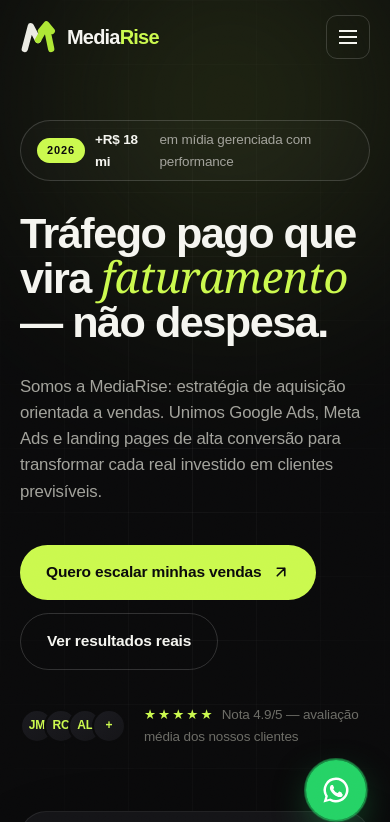
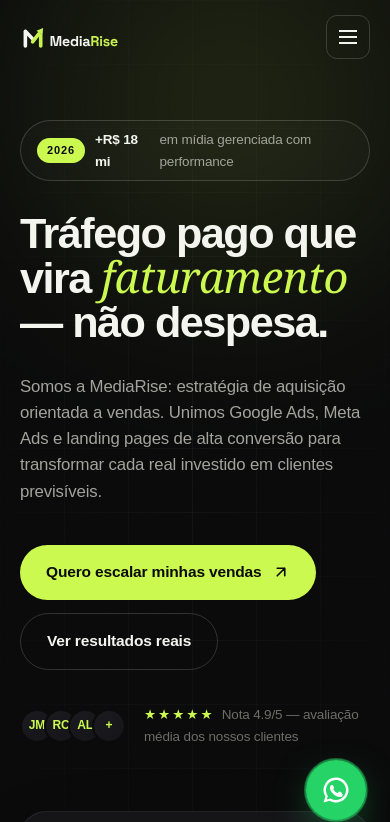
Before and after one commit to joaozzns/mediarise, a plain HTML site: page index.html in a window 390 px wide. Shown: the top 822 px of the page. Drawn offline with Linux system fonts and the light colour scheme.

Commit message:
Usa a logo oficial da MediaRise (lockup vetorial) no header, footer e favicon
- Substitui o icone+texto recriado pelo SVG oficial MediaRise Lockup
- Atualiza favicon a partir do simbolo oficial
- Remove a fonte Baloo 2 e o icone antigo (nao utilizados)
- Corrige menu mobile (visibility quando fechado)

Co-Authored-By: Claude Opus 4.8 <noreply@anthropic.com>

```diff
--- a/css/styles.css
+++ b/css/styles.css
@@ -94,10 +94,9 @@ header.scrolled{
 }
 .nav{display:flex;align-items:center;justify-content:space-between;height:74px}
 .brand{display:flex;align-items:center;gap:11px;font-family:var(--font-display);font-weight:800;font-size:20px;letter-spacing:-.04em}
-.brand .mark-img{width:36px;height:36px;flex:0 0 auto;display:block;transition:transform .4s var(--ease)}
-.brand:hover .mark-img{transform:translateY(-2px) rotate(-4deg)}
-.brand b{color:var(--ink)}
-.brand b span{color:var(--lime)}
+.brand .logo-full{height:30px;width:auto;display:block;transition:transform .4s var(--ease)}
+.brand:hover .logo-full{transform:translateY(-2px)}
+.foot-brand .logo-full{height:36px}
 .nav-links{display:flex;align-items:center;gap:34px}
 .nav-links a{font-size:14.5px;font-weight:500;color:var(--ink-dim);transition:color .25s;position:relative}
 .nav-links a:hover{color:var(--ink)}
@@ -116,9 +115,10 @@ body.menu-open .burger span::after{top:0;transform:rotate(-45deg)}
 .mobile-menu{
   position:fixed;inset:0;z-index:999;background:var(--bg);
   display:flex;flex-direction:column;justify-content:center;gap:8px;padding:0 32px;
-  transform:translateY(-100%);transition:transform .55s var(--ease);
+  transform:translateY(-100%);visibility:hidden;
+  transition:transform .55s var(--ease),visibility .55s var(--ease);
 }
-body.menu-open .mobile-menu{transform:translateY(0)}
+body.menu-open .mobile-menu{transform:translateY(0);visibility:visible}
 .mobile-menu a:not(.btn){font-family:var(--font-display);font-size:clamp(2rem,9vw,3rem);font-weight:700;letter-spacing:-.03em;color:var(--ink);padding:6px 0;border-bottom:1px solid var(--line)}
 .mobile-menu .btn{margin-top:30px;justify-content:center;font-size:16px;font-weight:700;padding:17px 26px;border:none}
 
--- a/index.html
+++ b/index.html
@@ -35,8 +35,7 @@
 <header id="header">
   <div class="wrap nav">
     <a href="#top" class="brand" aria-label="MediaRise">
-      <img class="mark-img" src="assets/logo.svg" alt="" width="36" height="36" />
-      <b>Media<span>Rise</span></b>
+      <img class="logo-full" src="assets/logo-full.svg" alt="MediaRise" />
     </a>
     <nav class="nav-links">
       <a href="#servicos">Serviços</a>
@@ -475,7 +474,7 @@
   <div class="wrap">
     <div class="foot-grid">
       <div class="foot-brand">
-        <a href="#top" class="brand"><img class="mark-img" src="assets/logo.svg" alt="" width="36" height="36" /><b>Media<span>Rise</span></b></a>
+        <a href="#top" class="brand"><img class="logo-full" src="assets/logo-full.svg" alt="MediaRise" /></a>
         <p>Agência de tráfego pago e performance digital. Transformamos investimento em mídia em vendas previsíveis.</p>
         <div class="foot-social">
           <a href="#" aria-label="Instagram"><svg viewBox="0 0 24 24" fill="none" stroke="currentColor" stroke-width="2" stroke-linecap="round" stroke-linejoin="round"><rect x="2" y="2" width="20" height="20" rx="5"/><circle cx="12" cy="12" r="4"/><circle cx="17.5" cy="6.5" r="1" fill="currentColor" stroke="none"/></svg></a>
```
Also changed, not shown: assets/apple-touch-icon.png, assets/favicon-64.png, assets/favicon.svg, assets/logo-full.svg (added), assets/logo.svg (deleted), assets/symbol.svg (added).
